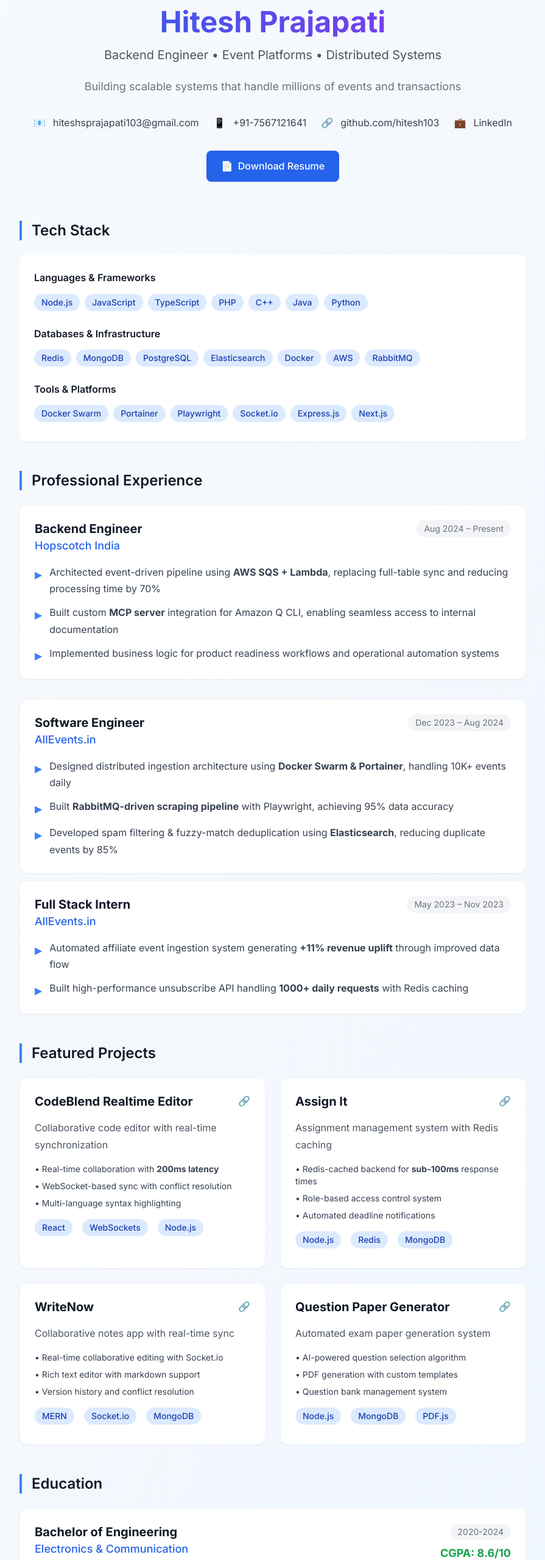
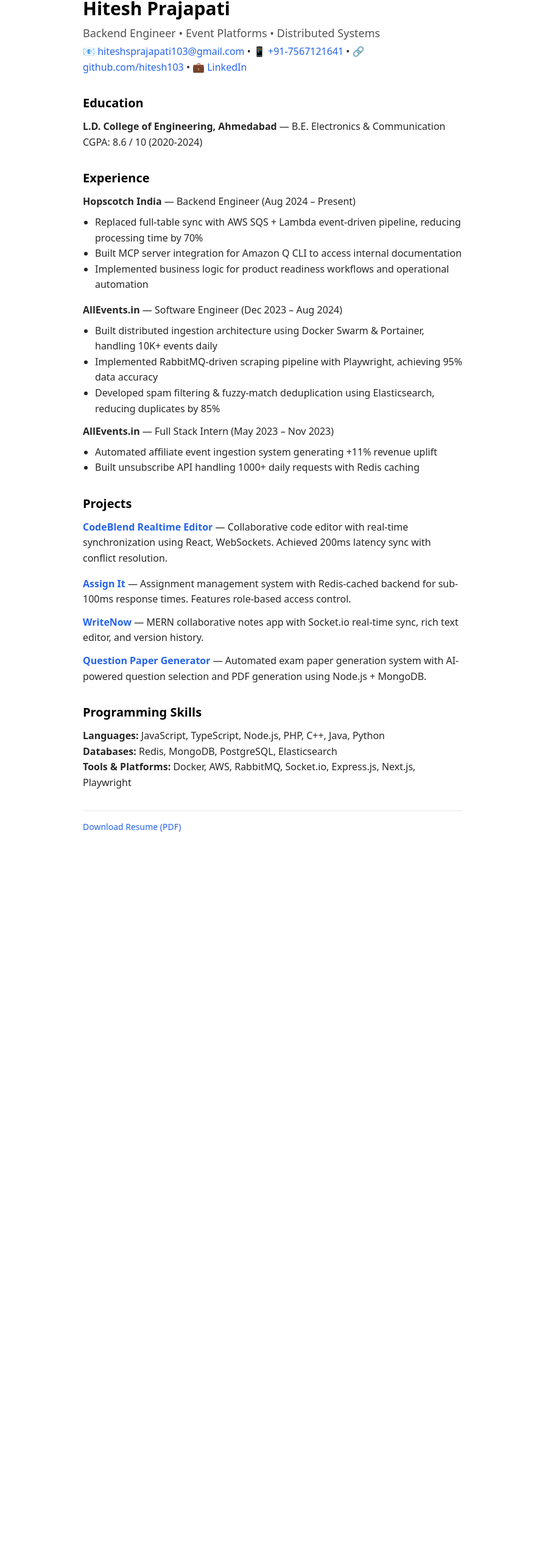
Before and after one commit to hitesh103/profile, a Next.js app: page / in a window 1280 px wide. Shown: the part 52-2610 px from the top of the page at 61% size, without its empty margins (192-1087 px from the left). After the commit the page ends 1498 px from the top, so only its background shows below. Built offline with nearby package versions, Linux system fonts and the light colour scheme.

Commit message:
Updated to minimal design matching pforpallav.github.io

```diff
--- a/app/globals.css
+++ b/app/globals.css
@@ -3,39 +3,23 @@
 @tailwind utilities;
 
 body {
-  @apply max-w-4xl mx-auto px-8 py-16 text-gray-800 bg-gradient-to-br from-slate-50 to-blue-50;
-  font-family: 'Inter', system-ui, sans-serif;
-  line-height: 1.7;
+  @apply max-w-2xl mx-auto px-6 pt-12 pb-20 text-neutral-800 bg-white;
+  font-family: system-ui, -apple-system, sans-serif;
+  line-height: 1.6;
 }
 
 h1 {
-  @apply text-5xl font-bold mb-4 bg-gradient-to-r from-blue-600 to-purple-600 bg-clip-text text-transparent;
+  @apply text-3xl font-bold mb-2 text-black;
 }
 
 h2 {
-  @apply text-2xl font-semibold mt-12 mb-6 text-gray-900 border-l-4 border-blue-500 pl-4;
+  @apply text-xl font-semibold mt-8 mb-3 text-black;
 }
 
 .section-item {
-  @apply mb-8 p-6 bg-white rounded-xl shadow-sm hover:shadow-md transition-all duration-300 border border-gray-100;
+  @apply mb-4;
 }
 
-.tech-badge {
-  @apply inline-block px-3 py-1 bg-blue-100 text-blue-800 rounded-full text-sm font-medium mr-2 mb-2;
+a {
+  @apply text-blue-600 hover:underline;
 }
-
-.project-card {
-  @apply bg-white p-6 rounded-xl shadow-sm hover:shadow-lg transition-all duration-300 border border-gray-100 hover:border-blue-200;
-}
-
-.link-hover {
-  @apply text-blue-600 hover:text-blue-800 transition-colors duration-200 underline decoration-2 underline-offset-2;
-}
-
-.btn-primary {
-  @apply inline-flex items-center px-6 py-3 bg-blue-600 text-white rounded-lg hover:bg-blue-700 transition-all duration-200 font-medium shadow-sm hover:shadow-md;
-}
-
-.contact-item {
-  @apply flex items-center space-x-3 text-gray-700 hover:text-blue-600 transition-colors duration-200;
-}
--- a/app/layout.tsx
+++ b/app/layout.tsx
@@ -12,11 +12,6 @@
 }) {
   return (
     <html lang="en">
-      <head>
-        <link rel="preconnect" href="https://fonts.googleapis.com" />
-        <link rel="preconnect" href="https://fonts.gstatic.com" crossOrigin="anonymous" />
-        <link href="https://fonts.googleapis.com/css2?family=Inter:wght@400;500;600;700&display=swap" rel="stylesheet" />
-      </head>
       <body>{children}</body>
     </html>
   )
--- a/app/page.tsx
+++ b/app/page.tsx
@@ -3,254 +3,99 @@
 export default function Home() {
   return (
     <main>
-      {/* Header */}
-      <div className="text-center mb-16">
       <h1>Hitesh Prajapati</h1>
-        <p className="text-xl text-gray-600 mb-6">
+      <p className="text-lg text-neutral-600 mb-1">
         Backend Engineer • Event Platforms • Distributed Systems
       </p>
-        <p className="text-lg text-gray-500 mb-8">
-          Building scalable systems that handle millions of events and transactions
+
+      <p className="mb-6">
+        📧 <a href="mailto:hiteshsprajapati103@gmail.com">hiteshsprajapati103@gmail.com</a> •
+        📱 <a href="tel:+917567121641">+91-7567121641</a> •
+        🔗 <a href="https://github.com/hitesh103" target="_blank" rel="noopener noreferrer">github.com/hitesh103</a> •
+        💼 <a href="https://linkedin.com/in/hitesh103" target="_blank" rel="noopener noreferrer">LinkedIn</a>
       </p>
 
-        {/* Contact Links */}
-        <div className="flex flex-wrap justify-center gap-6 mb-8">
-          <a href="mailto:hiteshsprajapati103@gmail.com" className="contact-item">
-            <span>📧</span>
-            <span>hiteshsprajapati103@gmail.com</span>
-          </a>
-          <a href="tel:+917567121641" className="contact-item">
-            <span>📱</span>
-            <span>+91-7567121641</span>
-          </a>
-          <a href="https://github.com/hitesh103" target="_blank" rel="noopener noreferrer" className="contact-item">
-            <span>🔗</span>
-            <span>github.com/hitesh103</span>
-          </a>
-          <a href="https://linkedin.com/in/hitesh103" target="_blank" rel="noopener noreferrer" className="contact-item">
-            <span>💼</span>
-            <span>LinkedIn</span>
-          </a>
-        </div>
-
-        {/* Download Resume Button */}
-        <a href="/resume.pdf" download className="btn-primary">
-          <span>📄</span>
-          <span className="ml-2">Download Resume</span>
-        </a>
-      </div>
-
-      {/* Tech Stack */}
-      <Section title="Tech Stack">
-        <div className="bg-white p-6 rounded-xl shadow-sm">
-          <div className="mb-4">
-            <h4 className="font-semibold text-gray-900 mb-3">Languages & Frameworks</h4>
-            <div className="flex flex-wrap">
-              {['Node.js', 'JavaScript', 'TypeScript', 'PHP', 'C++', 'Java', 'Python'].map(tech => (
-                <span key={tech} className="tech-badge">{tech}</span>
-              ))}
-            </div>
-          </div>
-          <div className="mb-4">
-            <h4 className="font-semibold text-gray-900 mb-3">Databases & Infrastructure</h4>
-            <div className="flex flex-wrap">
-              {['Redis', 'MongoDB', 'PostgreSQL', 'Elasticsearch', 'Docker', 'AWS', 'RabbitMQ'].map(tech => (
-                <span key={tech} className="tech-badge">{tech}</span>
-              ))}
-            </div>
-          </div>
-          <div>
-            <h4 className="font-semibold text-gray-900 mb-3">Tools & Platforms</h4>
-            <div className="flex flex-wrap">
-              {['Docker Swarm', 'Portainer', 'Playwright', 'Socket.io', 'Express.js', 'Next.js'].map(tech => (
-                <span key={tech} className="tech-badge">{tech}</span>
-              ))}
-            </div>
-          </div>
+      <Section title="Education">
+        <div className="section-item">
+          <p>
+            <strong>L.D. College of Engineering, Ahmedabad</strong> — B.E. Electronics & Communication<br />
+            CGPA: 8.6 / 10 (2020-2024)
+          </p>
         </div>
       </Section>
 
-      {/* Experience */}
-      <Section title="Professional Experience">
+      <Section title="Experience">
         <div className="section-item">
-          <div className="flex justify-between items-start mb-4">
-            <div>
-              <h3 className="text-xl font-bold text-gray-900">Backend Engineer</h3>
-              <p className="text-lg text-blue-600 font-medium">Hopscotch India</p>
-            </div>
-            <span className="text-sm text-gray-500 bg-gray-100 px-3 py-1 rounded-full">Aug 2024 – Present</span>
-          </div>
-          <ul className="space-y-3 text-gray-700">
-            <li className="flex items-start">
-              <span className="text-blue-500 mr-3 mt-1">▶</span>
-              <span>Architected event-driven pipeline using <strong>AWS SQS + Lambda</strong>, replacing full-table sync and reducing processing time by 70%</span>
-            </li>
-            <li className="flex items-start">
-              <span className="text-blue-500 mr-3 mt-1">▶</span>
-              <span>Built custom <strong>MCP server</strong> integration for Amazon Q CLI, enabling seamless access to internal documentation</span>
-            </li>
-            <li className="flex items-start">
-              <span className="text-blue-500 mr-3 mt-1">▶</span>
-              <span>Implemented business logic for product readiness workflows and operational automation systems</span>
-            </li>
+          <p><strong>Hopscotch India</strong> — Backend Engineer (Aug 2024 – Present)</p>
+          <ul className="list-disc ml-5 mt-2">
+            <li>Replaced full-table sync with AWS SQS + Lambda event-driven pipeline, reducing processing time by 70%</li>
+            <li>Built MCP server integration for Amazon Q CLI to access internal documentation</li>
+            <li>Implemented business logic for product readiness workflows and operational automation</li>
           </ul>
         </div>
 
         <div className="section-item">
-          <div className="flex justify-between items-start mb-4">
-            <div>
-              <h3 className="text-xl font-bold text-gray-900">Software Engineer</h3>
-              <p className="text-lg text-blue-600 font-medium">AllEvents.in</p>
-            </div>
-            <span className="text-sm text-gray-500 bg-gray-100 px-3 py-1 rounded-full">Dec 2023 – Aug 2024</span>
-          </div>
-          <ul className="space-y-3 text-gray-700">
-            <li className="flex items-start">
-              <span className="text-blue-500 mr-3 mt-1">▶</span>
-              <span>Designed distributed ingestion architecture using <strong>Docker Swarm & Portainer</strong>, handling 10K+ events daily</span>
-            </li>
-            <li className="flex items-start">
-              <span className="text-blue-500 mr-3 mt-1">▶</span>
-              <span>Built <strong>RabbitMQ-driven scraping pipeline</strong> with Playwright, achieving 95% data accuracy</span>
-            </li>
-            <li className="flex items-start">
-              <span className="text-blue-500 mr-3 mt-1">▶</span>
-              <span>Developed spam filtering & fuzzy-match deduplication using <strong>Elasticsearch</strong>, reducing duplicate events by 85%</span>
-            </li>
+          <p><strong>AllEvents.in</strong> — Software Engineer (Dec 2023 – Aug 2024)</p>
+          <ul className="list-disc ml-5 mt-2">
+            <li>Built distributed ingestion architecture using Docker Swarm & Portainer, handling 10K+ events daily</li>
+            <li>Implemented RabbitMQ-driven scraping pipeline with Playwright, achieving 95% data accuracy</li>
+            <li>Developed spam filtering & fuzzy-match deduplication using Elasticsearch, reducing duplicates by 85%</li>
           </ul>
         </div>
 
         <div className="section-item">
-          <div className="flex justify-between items-start mb-4">
-            <div>
-              <h3 className="text-xl font-bold text-gray-900">Full Stack Intern</h3>
-              <p className="text-lg text-blue-600 font-medium">AllEvents.in</p>
-            </div>
-            <span className="text-sm text-gray-500 bg-gray-100 px-3 py-1 rounded-full">May 2023 – Nov 2023</span>
-          </div>
-          <ul className="space-y-3 text-gray-700">
-            <li className="flex items-start">
-              <span className="text-blue-500 mr-3 mt-1">▶</span>
-              <span>Automated affiliate event ingestion system generating <strong>+11% revenue uplift</strong> through improved data flow</span>
-            </li>
-            <li className="flex items-start">
-              <span className="text-blue-500 mr-3 mt-1">▶</span>
-              <span>Built high-performance unsubscribe API handling <strong>1000+ daily requests</strong> with Redis caching</span>
-            </li>
+          <p><strong>AllEvents.in</strong> — Full Stack Intern (May 2023 – Nov 2023)</p>
+          <ul className="list-disc ml-5 mt-2">
+            <li>Automated affiliate event ingestion system generating +11% revenue uplift</li>
+            <li>Built unsubscribe API handling 1000+ daily requests with Redis caching</li>
           </ul>
         </div>
       </Section>
 
-      {/* Projects */}
-      <Section title="Featured Projects">
-        <div className="grid md:grid-cols-2 gap-6">
-          <div className="project-card">
-            <div className="flex justify-between items-start mb-4">
-              <h3 className="text-xl font-bold text-gray-900">CodeBlend Realtime Editor</h3>
-              <a href="https://github.com/hitesh103/codeblend" target="_blank" rel="noopener noreferrer" className="text-blue-600 hover:text-blue-800">
-                <span>🔗</span>
-              </a>
-            </div>
-            <p className="text-gray-600 mb-4">Collaborative code editor with real-time synchronization</p>
-            <ul className="space-y-2 text-sm text-gray-700 mb-4">
-              <li>• Real-time collaboration with <strong>200ms latency</strong></li>
-              <li>• WebSocket-based sync with conflict resolution</li>
-              <li>• Multi-language syntax highlighting</li>
-            </ul>
-            <div className="flex flex-wrap gap-2">
-              <span className="tech-badge">React</span>
-              <span className="tech-badge">WebSockets</span>
-              <span className="tech-badge">Node.js</span>
-            </div>
+      <Section title="Projects">
+        <div className="section-item">
+          <p>
+            <strong><a href="https://github.com/hitesh103/codeblend" target="_blank" rel="noopener noreferrer">CodeBlend Realtime Editor</a></strong> —
+            Collaborative code editor with real-time synchronization using React, WebSockets. Achieved 200ms latency sync with conflict resolution.
+          </p>
         </div>
 
-          <div className="project-card">
-            <div className="flex justify-between items-start mb-4">
-              <h3 className="text-xl font-bold text-gray-900">Assign It</h3>
-              <a href="https://github.com/hitesh103/assign-it" target="_blank" rel="noopener noreferrer" className="text-blue-600 hover:text-blue-800">
-                <span>🔗</span>
-              </a>
-            </div>
-            <p className="text-gray-600 mb-4">Assignment management system with Redis caching</p>
-            <ul className="space-y-2 text-sm text-gray-700 mb-4">
-              <li>• Redis-cached backend for <strong>sub-100ms</strong> response times</li>
-              <li>• Role-based access control system</li>
-              <li>• Automated deadline notifications</li>
-            </ul>
-            <div className="flex flex-wrap gap-2">
-              <span className="tech-badge">Node.js</span>
-              <span className="tech-badge">Redis</span>
-              <span className="tech-badge">MongoDB</span>
-            </div>
+        <div className="section-item">
+          <p>
+            <strong><a href="https://github.com/hitesh103/assign-it" target="_blank" rel="noopener noreferrer">Assign It</a></strong> —
+            Assignment management system with Redis-cached backend for sub-100ms response times. Features role-based access control.
+          </p>
         </div>
 
-          <div className="project-card">
-            <div className="flex justify-between items-start mb-4">
-              <h3 className="text-xl font-bold text-gray-900">WriteNow</h3>
-              <a href="https://github.com/hitesh103/writenow" target="_blank" rel="noopener noreferrer" className="text-blue-600 hover:text-blue-800">
-                <span>🔗</span>
-              </a>
-            </div>
-            <p className="text-gray-600 mb-4">Collaborative notes app with real-time sync</p>
-            <ul className="space-y-2 text-sm text-gray-700 mb-4">
-              <li>• Real-time collaborative editing with Socket.io</li>
-              <li>• Rich text editor with markdown support</li>
-              <li>• Version history and conflict resolution</li>
-            </ul>
-            <div className="flex flex-wrap gap-2">
-              <span className="tech-badge">MERN</span>
-              <span className="tech-badge">Socket.io</span>
-              <span className="tech-badge">MongoDB</span>
-            </div>
+        <div className="section-item">
+          <p>
+            <strong><a href="https://github.com/hitesh103/writenow" target="_blank" rel="noopener noreferrer">WriteNow</a></strong> —
+            MERN collaborative notes app with Socket.io real-time sync, rich text editor, and version history.
+          </p>
         </div>
 
-          <div className="project-card">
-            <div className="flex justify-between items-start mb-4">
-              <h3 className="text-xl font-bold text-gray-900">Question Paper Generator</h3>
-              <a href="https://github.com/hitesh103/qpg" target="_blank" rel="noopener noreferrer" className="text-blue-600 hover:text-blue-800">
-                <span>🔗</span>
-              </a>
-            </div>
-            <p className="text-gray-600 mb-4">Automated exam paper generation system</p>
-            <ul className="space-y-2 text-sm text-gray-700 mb-4">
-              <li>• AI-powered question selection algorithm</li>
-              <li>• PDF generation with custom templates</li>
-              <li>• Question bank management system</li>
-            </ul>
-            <div className="flex flex-wrap gap-2">
-              <span className="tech-badge">Node.js</span>
-              <span className="tech-badge">MongoDB</span>
-              <span className="tech-badge">PDF.js</span>
-            </div>
-          </div>
+        <div className="section-item">
+          <p>
+            <strong><a href="https://github.com/hitesh103/qpg" target="_blank" rel="noopener noreferrer">Question Paper Generator</a></strong> —
+            Automated exam paper generation system with AI-powered question selection and PDF generation using Node.js + MongoDB.
+          </p>
         </div>
       </Section>
 
-      {/* Education */}
-      <Section title="Education">
+      <Section title="Programming Skills">
         <div className="section-item">
-          <div className="flex justify-between items-start">
-            <div>
-              <h3 className="text-xl font-bold text-gray-900">Bachelor of Engineering</h3>
-              <p className="text-lg text-blue-600 font-medium">Electronics & Communication</p>
-              <p className="text-gray-600">L.D. College of Engineering, Ahmedabad</p>
-            </div>
-            <div className="text-right">
-              <span className="text-sm text-gray-500 bg-gray-100 px-3 py-1 rounded-full">2020-2024</span>
-              <p className="text-lg font-bold text-green-600 mt-2">CGPA: 8.6/10</p>
-            </div>
-          </div>
+          <p>
+            <strong>Languages:</strong> JavaScript, TypeScript, Node.js, PHP, C++, Java, Python<br />
+            <strong>Databases:</strong> Redis, MongoDB, PostgreSQL, Elasticsearch<br />
+            <strong>Tools & Platforms:</strong> Docker, AWS, RabbitMQ, Socket.io, Express.js, Next.js, Playwright
+          </p>
         </div>
       </Section>
 
-      {/* Footer */}
-      <div className="text-center mt-16 pt-8 border-t border-gray-200">
-        <p className="text-gray-600 mb-4">Let's build something amazing together!</p>
-        <div className="flex justify-center space-x-6">
-          <a href="mailto:hiteshsprajapati103@gmail.com" className="link-hover">Email</a>
-          <a href="https://github.com/hitesh103" target="_blank" rel="noopener noreferrer" className="link-hover">GitHub</a>
-          <a href="https://linkedin.com/in/hitesh103" target="_blank" rel="noopener noreferrer" className="link-hover">LinkedIn</a>
-        </div>
+      <div className="mt-8 pt-4 border-t border-gray-200">
+        <p className="text-sm text-gray-600">
+          <a href="/resume.pdf" download className="text-blue-600 hover:underline">Download Resume (PDF)</a>
+        </p>
       </div>
     </main>
   );
```
Lines whose indentation alone changed are shown as unchanged.
